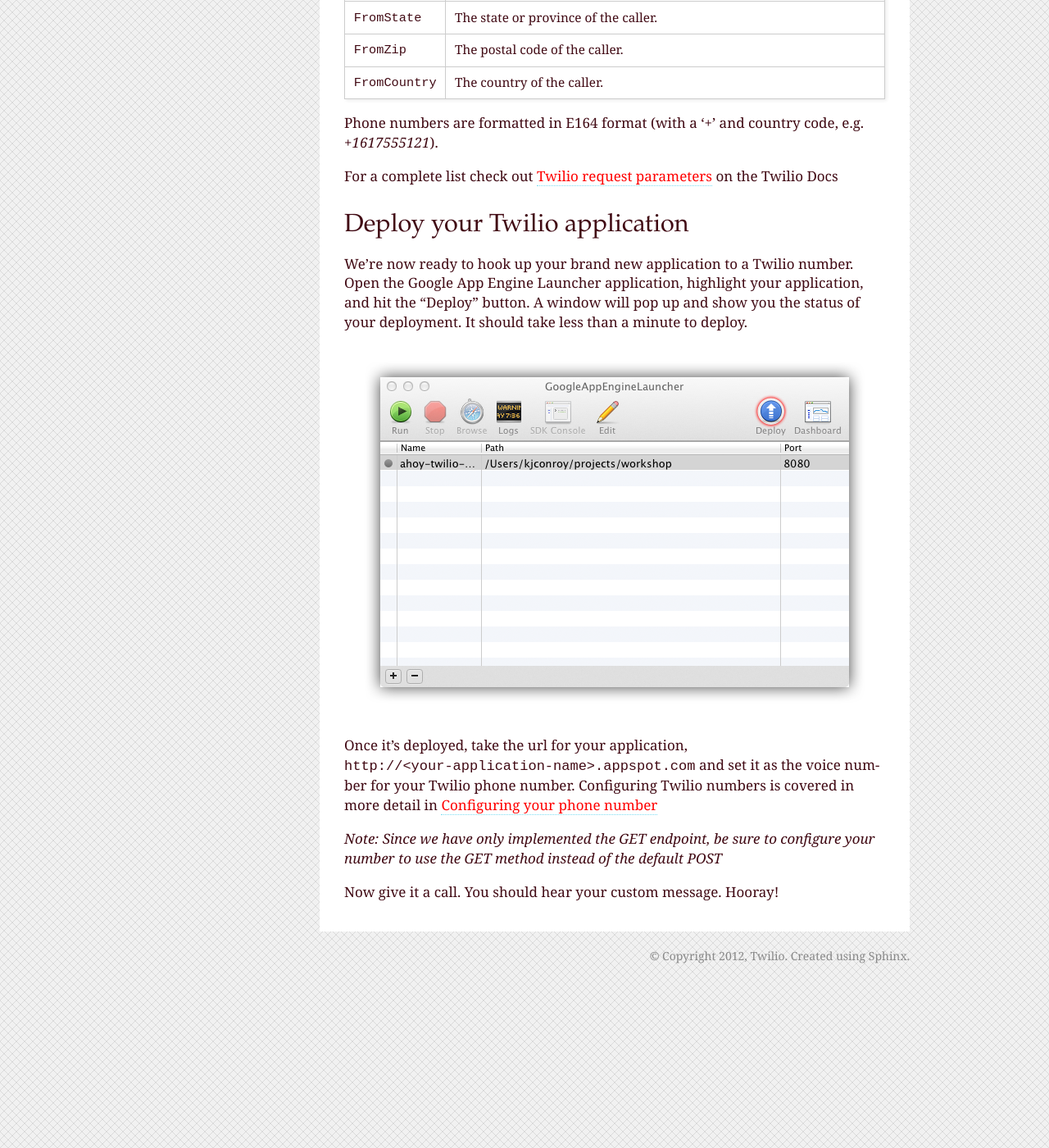
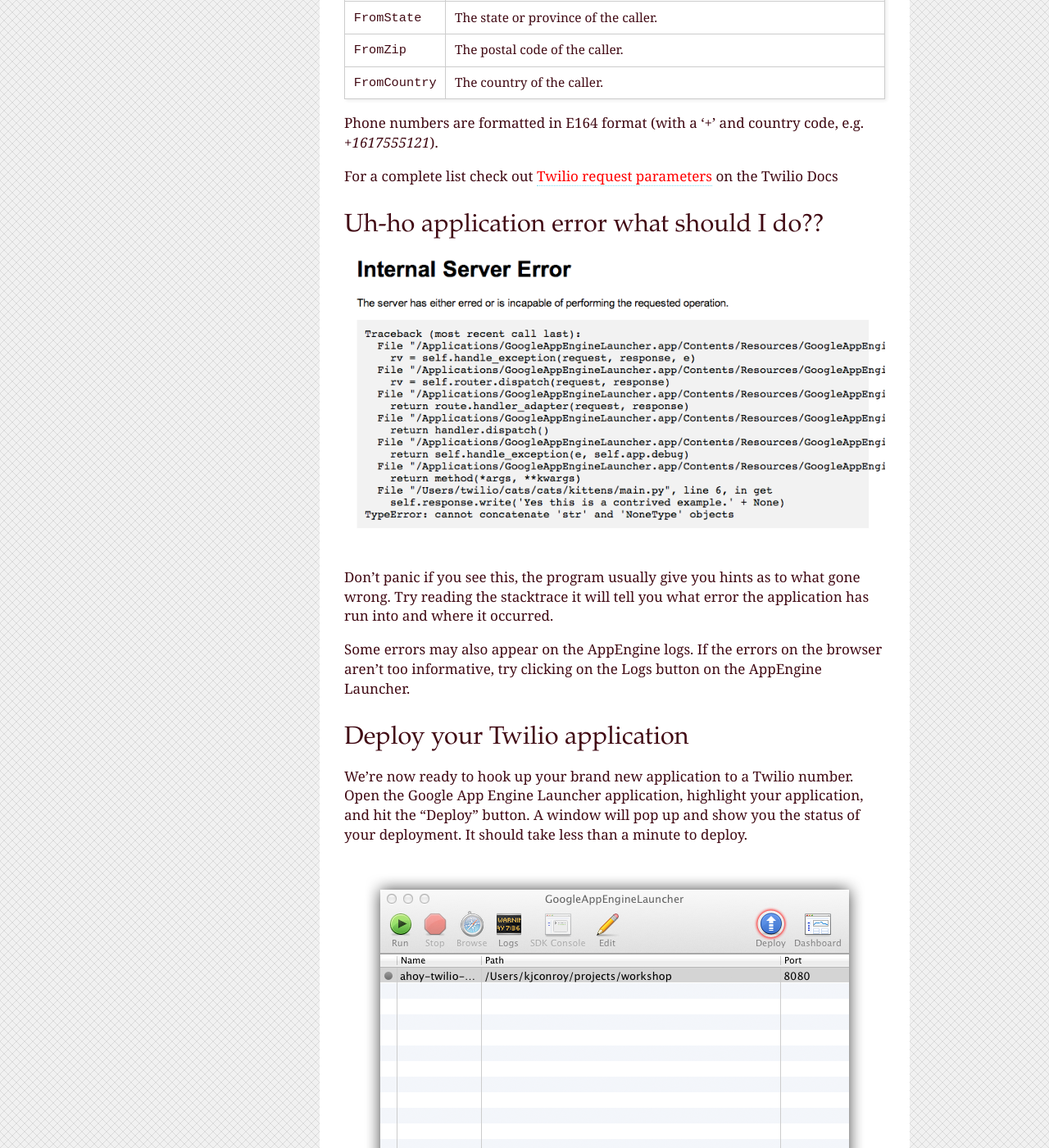
Before and after one commit to twilio/workshop, a Sphinx documentation site: the page built from docs/dynamic_apps.rst, in a window 1280 px wide and 1400 px high, scrolled down 4580 px. Shown: the whole window at 82% size. Built offline with Sphinx 7.4.7, drawn with Linux system fonts in a browser that asks for light colours; some of the changed text lies outside the part shown.

Commit message:
Added section on application errors and directing users to the AppEngine Launcher Logs button
Maybe we should include a screen capture of where the Logs button is on the AppEngine launcher. I wanna make the red circles but I probably can't make it the same as what we have on the Initial Setup guide

```diff
--- a/docs/dynamic_apps.rst
+++ b/docs/dynamic_apps.rst
@@ -253,6 +253,20 @@
 <http://www.twilio.com/docs/api/twiml/twilio_request#synchronous-request-parameters>`_
 on the Twilio Docs
 
+Uh-ho application error what should I do??
+--------------------------------------------
+
+.. image:: _static/app_error.png
+
+Don't panic if you see this, the program usually give you hints as to what gone wrong. Try reading the stacktrace it
+will tell you what error the application has run into and where it occurred.
+
+Some errors may also appear on the AppEngine logs. If the errors on the browser aren't too informative, try clicking on
+the Logs button on the AppEngine Launcher.
+
+.. TODO: maybe we should include a screen capture of where the Logs button is on the AppEngine launcher. I wanna make the
+.. red circles but I probably can't make it the same as what we have on the Initial Setup guide
+
 Deploy your Twilio application
 ------------------------------
 
```
Also changed, not shown: docs/_static/app_error.png (added).
